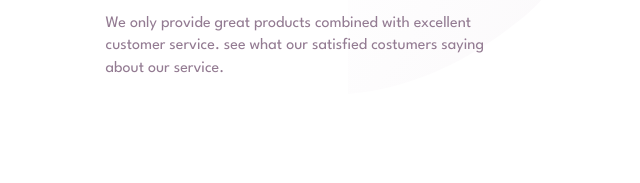
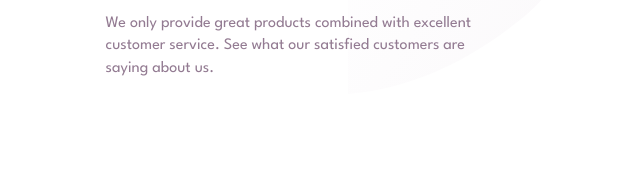
Before and after one commit to Lukatavadze/social, a plain HTML site: page index.html in a window 1280 px wide. Shown: the part 268-451 px from the top of the page, 0-640 px from the left. Drawn offline with Linux system fonts and the light colour scheme.

Commit message:
Update index.html

```diff
--- a/index.html
+++ b/index.html
@@ -17,7 +17,7 @@
 
       <h1>10,000+ of our users love our products</h1>
 
-      <p id="top-text">We only provide great products combined with excellent customer service. see what our satisfied costumers saying about our service. </p>
+      <p id="top-text">We only provide great products combined with excellent customer service. See what our satisfied customers are saying about us. </p>
     </section>
 
   <!-- 5 Star reviews -->
```
